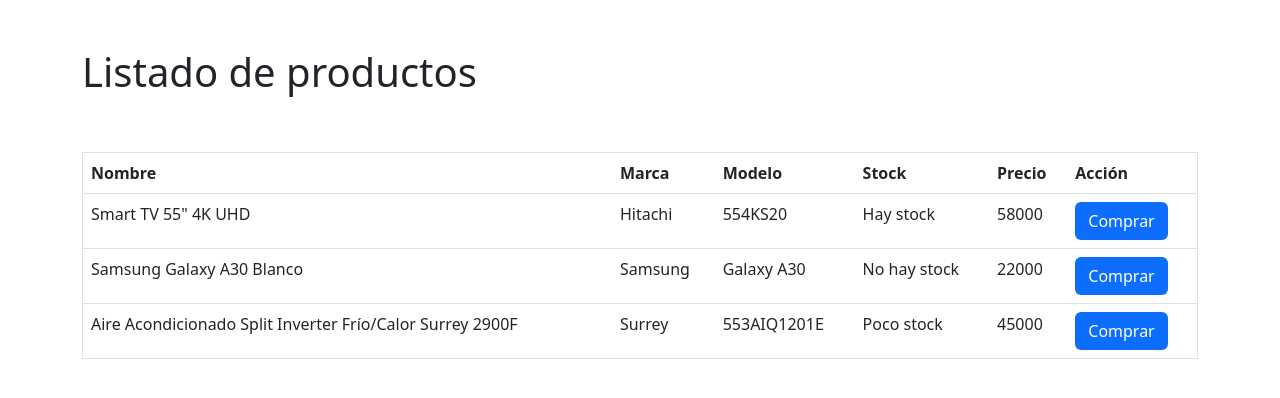
After one commit to Marcos-mi/Paginas-Programas-en-php, a PHP site: page /listado_productos.php in a window 1280 px wide. The commit adds this page. Shown: the top 398 px of the page. Run offline with PHP 8.4, Linux system fonts and the light colour scheme.

Commit message:
nuevos ejercicios

```diff
--- /dev/null
+++ b/listado_productos.php
@@ -0,0 +1,88 @@
+<?php
+ini_set("display_errors", 1);
+ini_set("display_startup_errors",1);
+error_reporting(E_ALL);
+
+$aProductos = array();
+$aProductos[] = array("nombre" => "Smart TV 55\" 4K UHD",
+    "marca" => "Hitachi",
+    "modelo" => "554KS20",
+    "stock" => 60,
+    "precio" => 58000
+);
+$aProductos[] = array("nombre" => "Samsung Galaxy A30 Blanco",
+    "marca" => "Samsung",
+    "modelo" => "Galaxy A30",
+    "stock" => 0,
+    "precio" => 22000
+);
+$aProductos[] = array("nombre" => "Aire Acondicionado Split Inverter Frío/Calor Surrey 2900F",
+    "marca" => "Surrey",
+    "modelo" => "553AIQ1201E",
+    "stock" => 5,
+    "precio" => 45000
+);
+?>
+
+<!DOCTYPE html>
+<html lang="es">
+<head>
+    <meta charset="UTF-8">
+    <meta http-equiv="X-UA-Compatible" content="IE=edge">
+    <meta name="viewport" content="width=device-width, initial-scale=1.0">
+    <title>Listado de productos</title>
+    <!-- CSS only -->
+<link href="https://cdn.jsdelivr.net/npm/bootstrap@5.2.0-beta1/dist/css/bootstrap.min.css" rel="stylesheet" integrity="sha384-0evHe/X+R7YkIZDRvuzKMRqM+OrBnVFBL6DOitfPri4tjfHxaWutUpFmBp4vmVor" crossorigin="anonymous">
+</head>
+<body>
+    <main>
+        <div class="container">
+            <div class="row">
+                <div class="col-12 my-5">
+                    <h1>Listado de productos</h1>
+                </div>
+            </div>
+           <div class="row">
+                <div class="col-12">
+                    <table class="table table-hover border">
+                        <thead>
+                            <th>Nombre</th>
+                            <th>Marca</th>
+                            <th>Modelo</th>
+                            <th>Stock</th>
+                            <th>Precio</th>
+                            <th>Acción</th>
+                        </thead>
+                        <tbody>
+                        <tr>
+                            <td><?php echo $aProductos[0]["nombre"] ?></td>
+                            <td><?php echo $aProductos[0]["marca"] ?></td>
+                            <td><?php echo $aProductos[0]["modelo"] ?></td>
+                            <td><?php echo $aProductos[0]["stock"] == 0? "No hay stock":($aProductos[0]["stock"]> 10?"Hay stock":"Poco stock"); ?></td>
+                            <td><?php echo $aProductos[0]["precio"] ?></td>
+                            <td><button class="btn bg-primary text-white text-center">Comprar</button></td>
+                        </tr>
+                        <tr>
+                            <td><?php echo $aProductos[1]["nombre"] ?></td>
+                            <td><?php echo $aProductos[1]["marca"] ?></td>
+                            <td><?php echo $aProductos[1]["modelo"] ?></td>
+                            <td><?php echo $aProductos[1]["stock"] == 0? "No hay stock":($aProductos[1]["stock"]> 10?"Hay stock":"Poco stock"); ?></td>
+                            <td><?php echo $aProductos[1]["precio"] ?></td>
+                            <td><button class="btn bg-primary text-white text-center">Comprar</button></td>
+                        </tr>
+                        <tr>
+                            <td><?php echo $aProductos[2]["nombre"] ?></td>
+                            <td><?php echo $aProductos[2]["marca"] ?></td>
+                            <td><?php echo $aProductos[2]["modelo"] ?></td>
+                            <td><?php echo $aProductos[2]["stock"] == 0? "No hay stock":($aProductos[2]["stock"]> 10?"Hay stock":"Poco stock"); ?></td>
+                            <td><?php echo $aProductos[2]["precio"] ?></td>
+                            <td><button class="btn bg-primary text-white text-center">Comprar</button></td>
+                        </tr>
+                        </tbody>
+                    </table>
+                </div>
+            </div>
+        </div>
+    </main>
+</body>
+</html>
--- a/rand.php
+++ b/rand.php
@@ -7,5 +7,4 @@ $valor = rand(1,5);
     }else{
         echo "El numero $valor es par";
     }
-
 ?>
```
